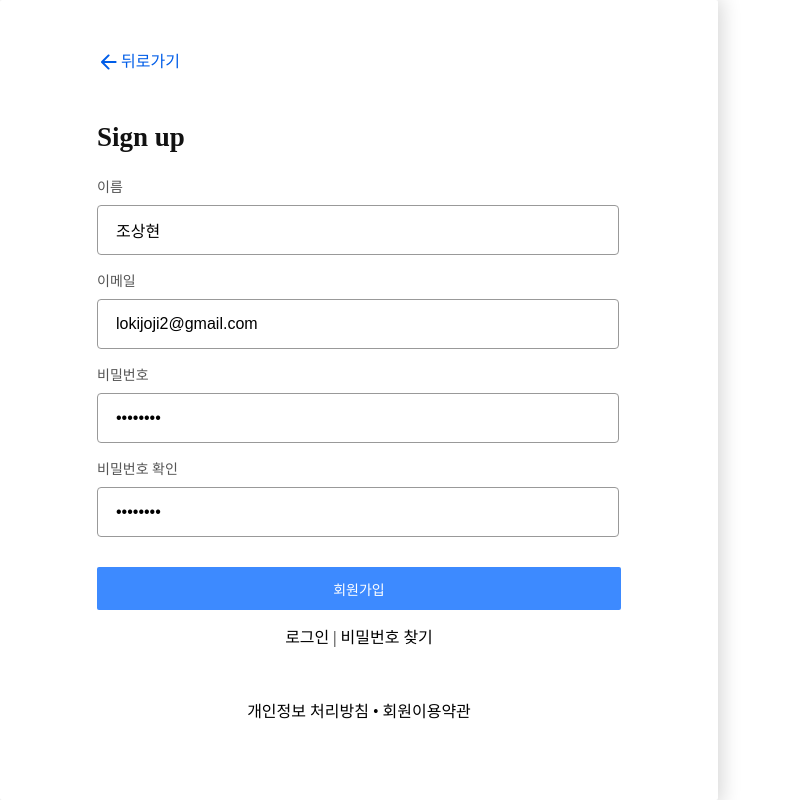
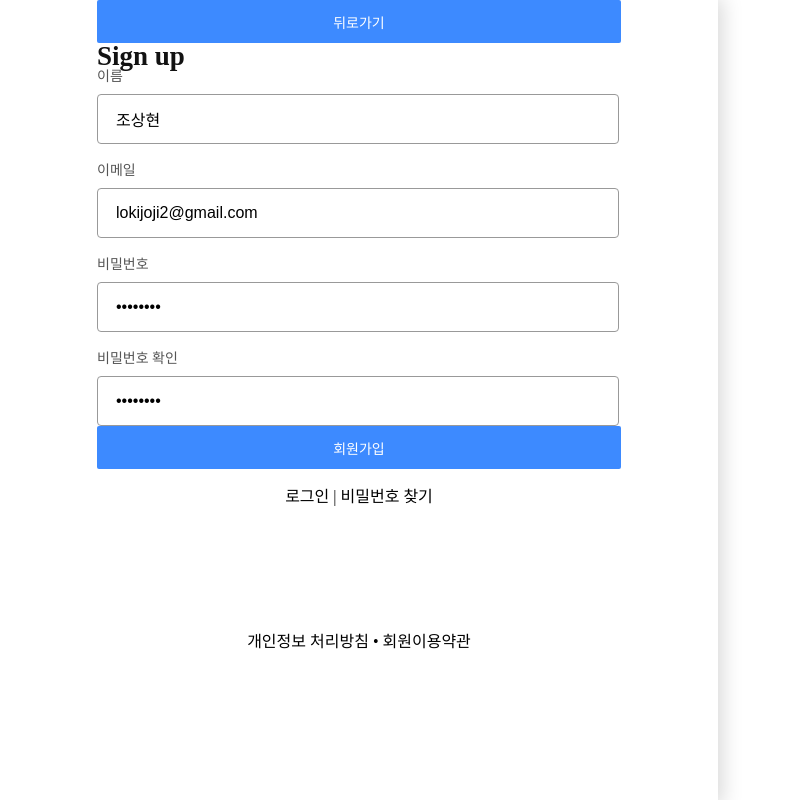
Before and after one commit to scouit/scouit-frontend, a React app: page /signup in a window 1280 px wide. Shown: the whole page, without its empty margins (0-790 px from the left). Built offline with nearby package versions, Linux system fonts and the light colour scheme; no server answers.

Commit message:
(#17) refactor: Auth -> AuthWrapper로 파일이름 변경

```diff
--- a/src/layouts/Auth.tsx
+++ /dev/null
@@ -1,69 +0,0 @@
-import { Arrow } from '@/assets';
-import { ReactNode } from 'react';
-import { Link } from 'react-router-dom';
-import styled from 'styled-components';
-import { FormEvent } from 'react';
-import { Text } from '@/components/common/text';
-
-interface PropsType {
-  children: ReactNode;
-  onSubmit?: () => void;
-}
-
-export const AuthWrapper = ({ children, onSubmit }: PropsType) => {
-  const onSubmitPreventDefault = (e: FormEvent<HTMLFormElement>) => {
-    e.preventDefault();
-    onSubmit();
-  };
-
-  return (
-    <_Wrapper>
-      <_AuthWhiteBox>
-        <div>
-          <_GoHome to="/">
-            <Arrow direction="left" color="#005DE8" />
-            뒤로가기
-          </_GoHome>
-
-          <form onSubmit={onSubmitPreventDefault}>{children}</form>
-
-          <_SetFixPolicyLink>
-            <Link to="/signup">개인정보 처리방침</Link> •
-            <Link to="/reset-password"> 회원이용약관</Link>
-          </_SetFixPolicyLink>
-        </div>
-      </_AuthWhiteBox>
-    </_Wrapper>
-  );
-};
-
-const _GoHome = styled(Link)`
-  display: flex;
-  align-items: center;
-  color: ${({ theme }) => theme.color.primaryDarken2};
-  margin: 50px 0;
-`;
-
-const _Wrapper = styled.div`
-  height: 100vh;
-`;
-
-const _SetFixPolicyLink = styled.div`
-  position: absolute;
-  width: 524px;
-  text-align:center;
-  bottom: 10%;
-`;
-
-const _AuthWhiteBox = styled.div`
-  float: left;
-  width: 718px;
-  height: 100%;
-  border-radius: 2px;
-  background-color: ${({ theme }) => theme.color.gray1};
-  box-shadow: ${({ theme }) => theme.shadow.modal};
-  > div {
-    width: 524px;
-    margin: 0 auto;
-  }
-`;
--- /dev/null
+++ b/src/layouts/AuthWrapper.tsx
@@ -0,0 +1,57 @@
+import { Arrow } from '@/assets';
+import { ReactNode } from 'react';
+import { Link } from 'react-router-dom';
+import styled from 'styled-components';
+import { FormEvent } from 'react';
+import { Text } from '@/components/common/text';
+import { Button } from '@/components/common/button';
+
+interface PropsType {
+  children: ReactNode;
+  onSubmit?: () => void;
+}
+
+export const AuthWrapper = ({ children, onSubmit }: PropsType) => {
+  const onSubmitPreventDefault = (e: FormEvent<HTMLFormElement>) => {
+    e.preventDefault();
+    onSubmit();
+  };
+
+  return (
+    <_Content>
+      <_ContentInner>
+        <Button
+          width="fit-content"
+          Icon={<Arrow direction="left" color="#005DE8" />}
+        >
+          뒤로가기
+        </Button>
+        <form onSubmit={onSubmitPreventDefault}>{children}</form>
+        <_PolicyLink>
+          <Link to="/signup">개인정보 처리방침</Link> •
+          <Link to="/reset-password"> 회원이용약관</Link>
+        </_PolicyLink>
+      </_ContentInner>
+    </_Content>
+  );
+};
+
+const _PolicyLink = styled.div`
+  position: absolute;
+  width: 524px;
+  text-align: center;
+  bottom: 150px;
+`;
+
+const _Content = styled.div`
+  width: 718px;
+  height: 100vh;
+  background-color: ${({ theme }) => theme.color.gray1};
+  box-shadow: ${({ theme }) => theme.shadow.modal};
+  position: relative;
+`;
+
+const _ContentInner = styled.div`
+  width: 524px;
+  margin: 0 auto;
+`;
--- a/src/pages/auth/ResetPassword.tsx
+++ b/src/pages/auth/ResetPassword.tsx
@@ -1,5 +1,5 @@
 import { Input } from '@/components/common/input';
-import { AuthWrapper } from '@/layouts/Auth';
+import { AuthWrapper } from '@/layouts/AuthWrapper';
 
 export const ResetPasswordPage = () => {
   return (
--- a/src/pages/auth/SignIn.tsx
+++ b/src/pages/auth/SignIn.tsx
@@ -2,7 +2,7 @@ import { LogoWithText } from '@/assets';
 import { Button } from '@/components/common/button';
 import { Input } from '@/components/common/input';
 import { Text } from '@/components/common/text';
-import { AuthWrapper } from '@/layouts/Auth';
+import { AuthWrapper } from '@/layouts/AuthWrapper';
 import { useSignIn } from '@/hooks/useAuth';
 import { useForm } from '@/hooks/useForm';
 import { Link } from 'react-router-dom';
--- a/src/pages/auth/SignUp.tsx
+++ b/src/pages/auth/SignUp.tsx
@@ -1,10 +1,11 @@
 import { Button } from '@/components/common/button';
 import { Input } from '@/components/common/input';
-import { AuthWrapper } from '@/layouts/Auth';
+import { AuthWrapper } from '@/layouts/AuthWrapper';
 import { useSignUp } from '@/hooks/useAuth';
 import { useForm } from '@/hooks/useForm';
 import { Text } from '@/components/common/text';
 import { Link } from 'react-router-dom';
+import { RowGap } from '@/layouts/RowGap';
 
 /** 프로필, 이메일 인증 추가 요망 */
 export const SignUpPage = () => {
@@ -20,23 +21,21 @@ export const SignUpPage = () => {
   return (
     <AuthWrapper onSubmit={() => signUpMutate.mutate()}>
       <Text size="heading1">Sign up</Text>
+      <RowGap gap="20px">
         <Input
           value={text.name}
-        margin="30px 0 20px 0"
           name="name"
           label="이름"
           placeholder="이름을 입력해주세요."
         />
         <Input
           value={text.email}
-        margin="15px 0 20px 0"
           name="email"
           label="이메일"
           placeholder="이메일을 입력해주세요."
         />
         <Input
           value={text.password}
-        margin="15px 0 20px 0"
           name="password"
           type="password"
           label="비밀번호"
@@ -44,12 +43,12 @@ export const SignUpPage = () => {
         />
         <Input
           value={text.passwordCheck}
-        margin="15px 0 30px 0"
           name="passwordCheck"
           type="password"
           label="비밀번호 확인"
           placeholder="비밀번호를 한 번 더 입력해주세요."
         />
+      </RowGap>
       <Button>회원가입</Button>
       <Text margin="20px 0 0 0" align="center" size="body1">
         <Link to="/signin">로그인</Link> |
```
Lines whose indentation alone changed are shown as unchanged.
